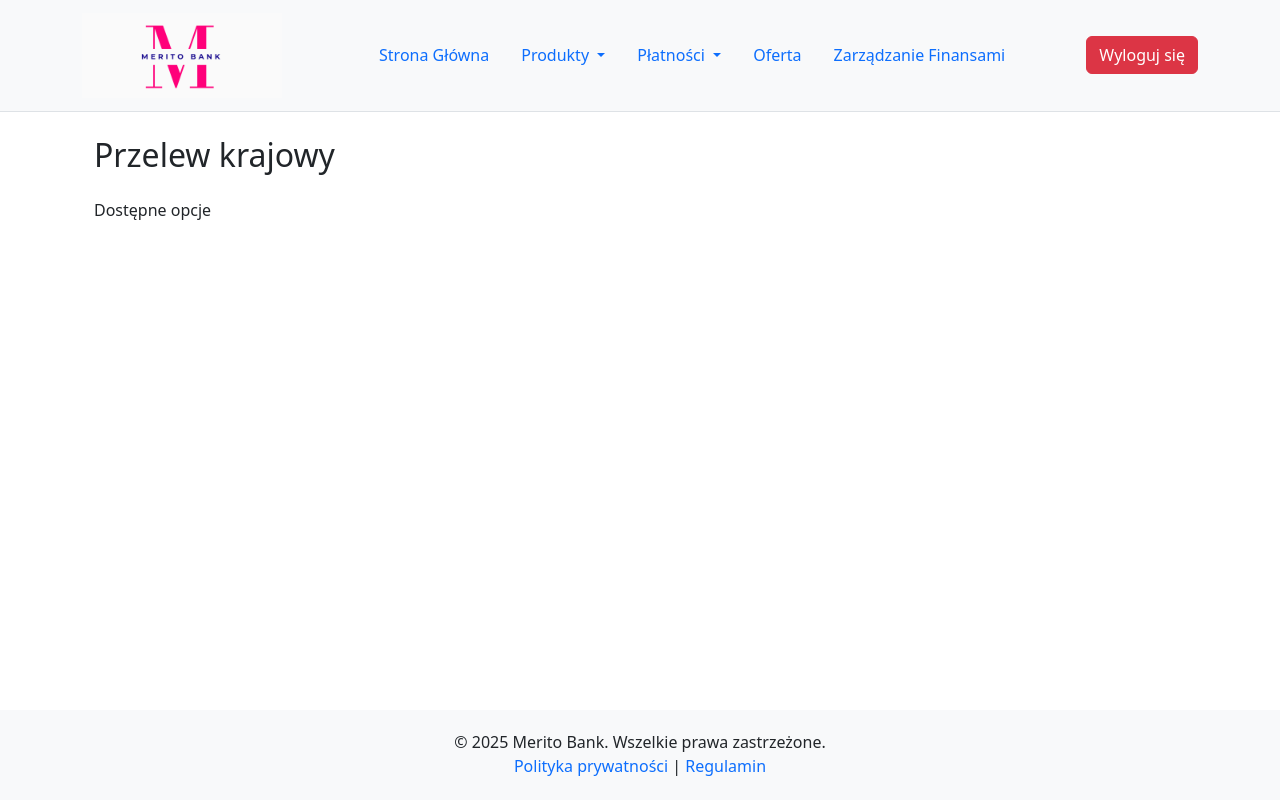
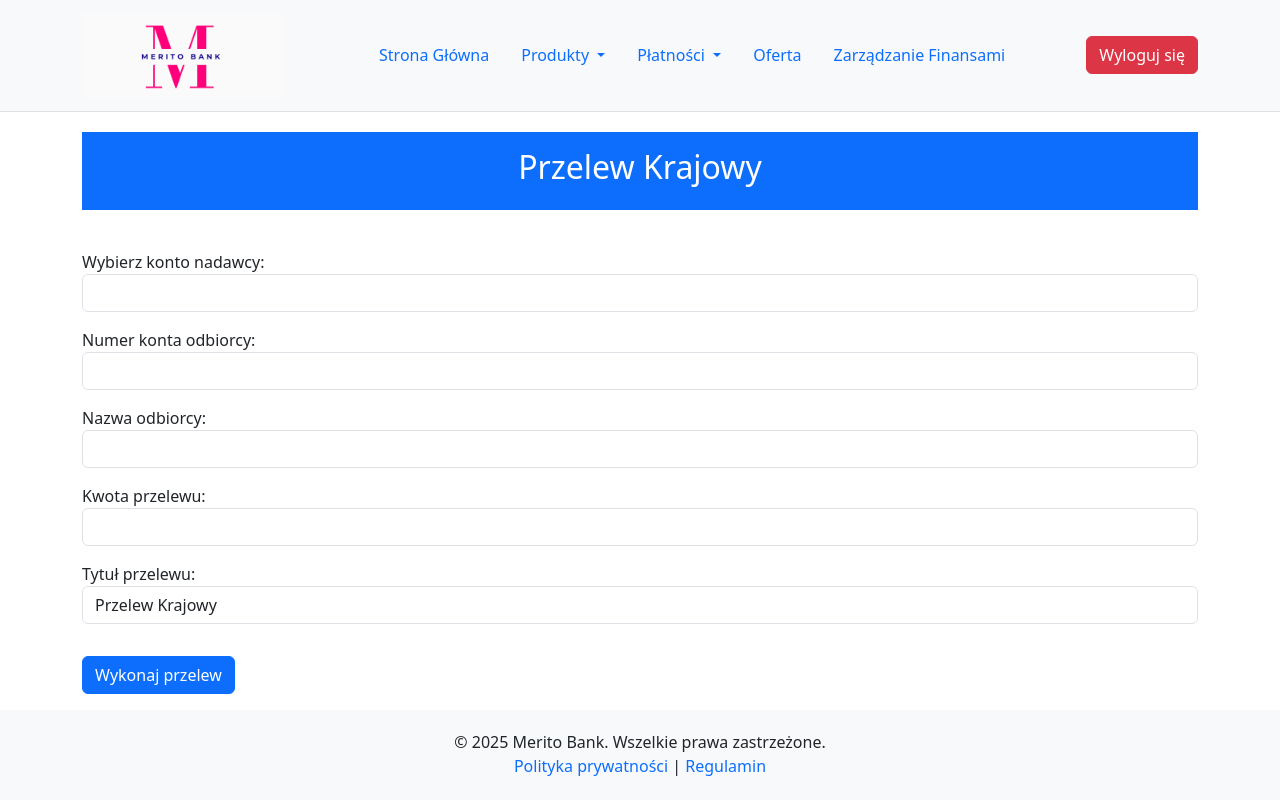
Before and after one commit to aleksandra-wilk/bank-account-simulator, a Flask app: page /payments/domestic in a window 1280 px wide. Run offline with Flask 3, Linux system fonts and the light colour scheme; lists and menus that the app fills with data are empty.

Commit message:
Dodano funkcje przelewów własnych i krajowych oraz dodatkową tabele w bazie danych o nazwie transfer_title do przechowywania tytułów przelewów

```diff
--- a/models.py
+++ b/models.py
@@ -64,6 +64,7 @@ class Transaction(db.Model):
     date = db.Column(DateTime, nullable=False, default=datetime.now)
     receiver_name = db.Column(String, nullable=False)
     receiver_account = db.Column(Integer, nullable=False)
+    transfer_title = db.Column(String, nullable=False)
 
     accounts = relationship('Account', back_populates='transactions')
 
--- a/routes.py
+++ b/routes.py
@@ -87,17 +87,107 @@ def products_cards():
 def products_loans():
     return render_template('products_loans.html')
 
+# Przelew Krajowy
+@app.route('/payments/domestic', methods=['GET', 'POST'])
+def payments_domestic():
+    if request.method == 'POST':
+        # Pobranie danych wpisanych przez użytkownika
+        sender_account = request.form.get('sender_account').replace(' ', '')
+        receiver_account = request.form.get('receiver_account').replace(' ', '')
+        receiver_name = request.form.get('receiver_name')
+        amount = float(request.form.get('amount', 0))
+        title = request.form.get('title', "Przelew krajowy")
 
-# Płatności - Przelew krajowy
-@app.route('/payments/domestic')
-def payments_domestic():
-    return render_template('payments_domestic.html')
+        # Weryfikacja istnienia konta nadawcy
+        sender = db.session.query(Account).filter_by(account_nr=sender_account).first()
+        if not sender:
+            flash("Podane konto nadawcy nie istnieje.", "danger")
+            return redirect(url_for('payments_domestic'))
+
+        # Sprawdzenie czy na koncie znajdują się wystarczające środki
+        if sender.balance < amount:
+            flash("Brak wystarczających środków na koncie.", "danger")
+            return redirect(url_for('payments_domestic'))
+
+        # Zmniejszenie salda
+        sender.balance -= amount
+
+        # Dodanie transakcji do bazy danych
+        new_transaction = (Transaction
+            (
+            account_nr=sender.account_nr,
+            amount=amount,
+            currency='PLN',
+            receiver_name=receiver_name,
+            receiver_account=receiver_account,
+            transfer_title = title
+            ))
+
+        db.session.add(new_transaction)
+        db.session.commit()
+
+        # Po zatwierdzeniu transakcji, zapisujemy zmiany w koncie
+        db.session.commit()
+
+        # Wyświetlenie informacji na stronie o wykonanym przelewie
+        flash("Przelew wykonano pomyślnie.", "success")
+        return redirect(url_for('payments_domestic'))
+
+    # Pobieranie kont użytkownika z bazy danych
+    accounts = db.session.query(Account).filter_by(client_id=session.get('client_id')).all()
+    return render_template('payments_domestic.html', accounts=accounts)
 
 
 # Płatności - Przelew własny
-@app.route('/payments/own')
+@app.route('/payments/own', methods=['GET', 'POST'])
 def payments_own():
-    return render_template('payments_own.html')
+    # Pobranie kont użytkownika
+    user_id = session.get('client_id') #Pobieranie id zalogowanego użytkownika
+    accounts = Account.query.filter_by(client_id=user_id).all() #Pobranie z bazy wszystkich kont zalogowanego użutkownika
+
+    if request.method == 'POST':
+        # Pobieranie danych z formularza
+        sender_account_nr = request.form.get('sender_account') #Konto, z którego wysyłamy przelew
+        receiver_account_nr = request.form.get('receiver_account') #Konto, na które wysyłamy przelew
+        amount = float(request.form.get('amount', 0)) #Kwota przelewu
+        title = request.form.get('title', 'Przelew Własny')
+
+        # Konto nadawcy i odbiorcy nie może być takie samo
+        if sender_account_nr == receiver_account_nr:
+            flash("Nie można wysłać przelewu na to samo konto.", "danger")
+            return render_template('payments_own.html', accounts=accounts)
+
+        # Pobieranie kont z bazy danych i sprawdzenie czy należą do użytkownika
+        sender_account = Account.query.filter_by(account_nr=sender_account_nr, client_id=user_id).first()
+        receiver_account = Account.query.filter_by(account_nr=receiver_account_nr, client_id=user_id).first()
+
+        # Sprawdzenie salda konta nadawcy
+        if sender_account.balance < amount:
+            flash("Brak wystarczających środków na koncie nadawcy.", "danger")
+            return render_template('payments_own.html', accounts=accounts)
+
+        # Przetwarzanie przelewu
+        sender_account.balance -= amount #Odjęcie kwoty z konta, z którego przelewamy
+        receiver_account.balance += amount #Dodanie kwoty do konta, na które przelewamy
+
+        # Dodanie transakcji do bazy danych
+        new_transaction = Transaction(
+            account_nr=sender_account_nr, #Numer konta, z którego wysłano przelew
+            amount=amount,  #Kwota
+            currency=sender_account.currency, #Waluta
+            receiver_name="Odbiorca", #Nazwa odbiorcy
+            receiver_account=receiver_account_nr, #Numer konta odbiorcy
+            transfer_title = title
+        )
+        db.session.add(new_transaction) #Dodanie do bazy danych
+
+        # Zatwierdzenie zmian w bazie danych
+        db.session.commit()
+
+        flash("Przelew wykonano pomyślnie!", "success")
+        return redirect(url_for('payments_own'))
+
+    return render_template('payments_own.html', accounts=accounts)
 
 
 # Płatności - Przelew zagraniczny
--- a/templates/payments_domestic.html
+++ b/templates/payments_domestic.html
@@ -1,8 +1,82 @@
 {% extends "base.html" %}
 
+{% block title %}Przelew Krajowy - Merito Bank{% endblock %}
+
 {% block content %}
-<div class="container mt-4">
-    <h2 class="mb-4">Przelew krajowy</h2>
-    <p class="mb-4">Dostępne opcje</p>
-</div>
+    <header class="bg-primary text-white text-center py-3">
+        <style>
+            h1 {margin-bottom: 100px;}
+            header {margin-bottom: 40px;}
+        </style>
+        <h2>Przelew Krajowy</h2>
+    </header>
+
+    <!-- Wyświetlanie komunikatów o błędach lub sukcesie -->
+    {% with messages = get_flashed_messages(with_categories=true) %}
+        {% if messages %}
+            <div class="alert-container">
+                {% for category, message in messages %}
+                    <div class="alert alert-{{ category }} mt-3">{{ message }}</div>
+                {% endfor %}
+            </div>
+        {% endif %}
+    {% endwith %}
+
+    <form method="POST">
+        <div class="form-group mb-3">
+            <label for="sender_account">Wybierz konto nadawcy:</label>
+            <select class="form-control" name="sender_account" id="sender_account" required>
+                {% for account in accounts %}
+                    <option value="{{ account.account_nr }}">
+                        {{ account.account_nr }} (Saldo: {{ account.balance }} {{ account.currency }})
+                    </option>
+                {% endfor %}
+            </select>
+        </div>
+
+        <div class="form-group mb-3">
+            <label for="receiver_account">Numer konta odbiorcy:</label>
+            <input type="text" class="form-control" id="receiver_account" name="receiver_account" required maxlength="22">
+        </div>
+
+        <div class="form-group mb-3">
+            <label for="receiver_name">Nazwa odbiorcy:</label>
+            <input type="text" class="form-control" id="receiver_name" name="receiver_name" required>
+        </div>
+
+        <div class="form-group mb-3">
+            <label for="amount">Kwota przelewu:</label>
+            <input type="number" class="form-control" id="amount" name="amount" min="0.01" step="0.01" required>
+        </div>
+
+        <div class="form-group mb-3">
+            <label for="title">Tytuł przelewu:</label>
+            <input type="text" class="form-control" id="title" name="title" value="Przelew Krajowy">
+        </div>
+
+        <button type="submit" class="btn btn-primary mt-3" id="submitBtn">Wykonaj przelew</button>
+    </form>
+
+    <script>
+        const receiverAccountInput = document.getElementById('receiver_account');
+        const errorElement = document.getElementById('accountError');
+        const submitButton = document.getElementById('submitBtn');
+
+        receiverAccountInput.addEventListener('input', function (e) {
+            let value = e.target.value.replace(/\s+/g, '');
+            value = value.replace(/(\d{2})(?=\d)/, '$1 ').replace(/(\d{4})(?=\d)/g, '$1 ');
+            if (value.replace(/\s+/g, '').length > 18) {
+                value = value.slice(0, 23);
+            }
+            e.target.value = value;
+            if (value.replace(/\s+/g, '').length < 18) {
+                errorElement.style.display = 'block';
+                submitButton.disabled = true;
+            } else {
+                errorElement.style.display = 'none';
+                submitButton.disabled = false;
+            }
+        });
+    </script>
+
 {% endblock %}
```
Also changed, not shown: templates/payments_own.html (+54 -4 lines).
